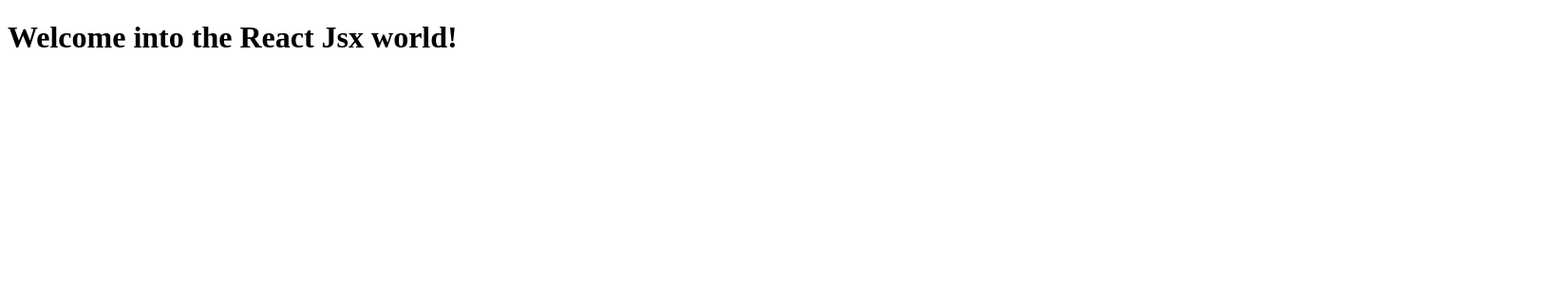
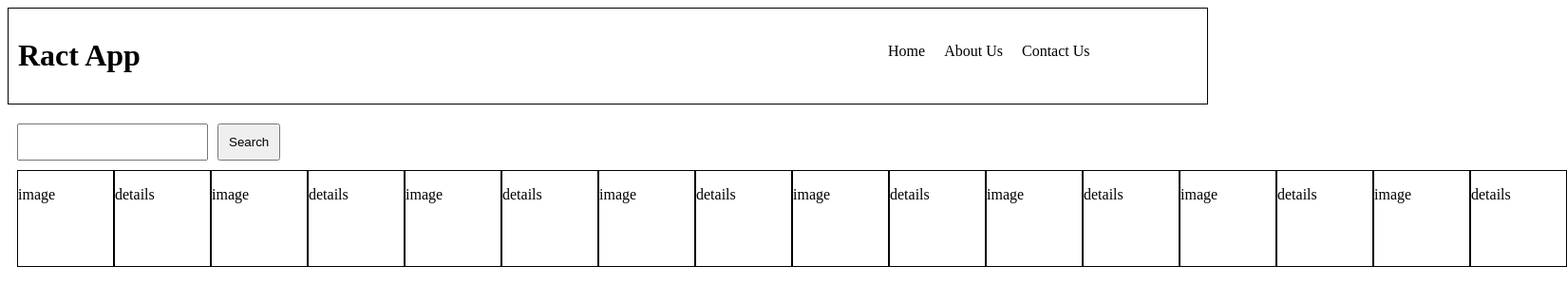
Before and after one commit to manishyadav1989/reactjs, a React (Vite) app: page / in a window 1280 px wide. Shown: the top 320 px of the page at 95% size, 1650 px wide, since content can reach past the window. Built offline with nearby package versions, Linux system fonts and the light colour scheme.

Commit message:
update css of container and card

```diff
--- a/App.js
+++ b/App.js
@@ -1,21 +1,17 @@
 import React from "react"
 import ReactDom from "react-dom/client";
+import Header from './src/components/Header';
+import Body from './src/components/Body';
+import "./style.css";
 
-// const heading = React.createElement(
-//     "div",
-//     {id:"parent", className:"parent"},
-//     React.createElement(
-//         "div",
-//         {id:"child", className:"child"},
-//         React.createElement(
-//             "h1",
-//             {id:"heading", className:"heading"},
-//             "Welcome into the React Js world!"
-//         )
-//     )
-// );
-//console.log(heading);
-const jsxHeading = <h1 id="heading">Welcome into the React Jsx world!</h1>;
-console.log(jsxHeading);
-const MainApp = ReactDom.createRoot(document.getElementById('app'));
-MainApp.render(jsxHeading);
+const AppLayout = () => {
+    return (
+        <div className="app">
+            <Header />
+            <Body />
+        </div>
+    )
+}
+
+const root = ReactDom.createRoot(document.getElementById('app'));
+root.render(<AppLayout/>);
--- /dev/null
+++ b/src/components/Body.js
@@ -0,0 +1,35 @@
+const Card = (props) => {
+    return (
+        <div className="item">
+            <div className="image">
+                <p>image</p>
+            </div>
+            <div className="details">
+                <p>details</p>
+            </div>
+        </div>
+    );
+}
+
+const Body = () => {
+    return (
+        <div className="container">
+            <div className="search">
+                <input type="text" className="inputBox" name="search" />
+                <button className="btnClass">Search</button>
+            </div>
+            <div className="card">
+                <Card />
+                <Card />
+                <Card />
+                <Card />
+                <Card />
+                <Card />
+                <Card />
+                <Card />
+            </div>
+        </div>
+    )
+}
+
+export default Body;
--- /dev/null
+++ b/src/components/Header.js
@@ -0,0 +1,18 @@
+const Header = () => {
+    return (
+        <div className="header">
+            <div className="logo">
+                <h1>Ract App</h1>
+            </div>
+            <div className="nav">
+                <ul className="nav-list">
+                    <li>Home</li>
+                    <li>About Us</li>
+                    <li>Contact Us</li>
+                </ul>
+            </div>
+        </div>
+    );
+}
+
+export default Header;
--- /dev/null
+++ b/style.css
@@ -0,0 +1,68 @@
+.header{
+    display: flex;
+    border: 1px solid #000;
+}
+.logo {
+    padding: 10px 10px;
+}
+.nav {
+    width: 80%;
+}
+.nav .nav-list {
+    display: flex;
+    padding: 10px 10px;
+    text-align: right;
+    list-style: none;
+    text-align: right;
+    text-align: right;
+    float: right;
+    text-align: left;
+}
+
+.nav .nav-list li{
+    padding: 10px 10px;
+    cursor: pointer;
+}
+
+.container {
+    padding: 10px 10px;
+}
+
+.container .search {
+    margin-top: 10px;
+}
+
+.container .inputBox {
+    padding: 10px 10px;
+}
+
+.container .btnClass {
+    padding: 10px 10px;
+    cursor: pointer;
+    margin-left: 10px;
+}
+
+.container .card {
+    display: flex;
+}
+
+.container .card .item {
+    margin-top: 10px;
+    display: flex;
+    width: 25%;
+    height: 200px;
+}
+
+.container .card .item .image {
+    display: flex;
+    width: 100px;
+    height: 100px;
+    border: 1px solid #000;
+}
+
+.container .card .item .details {
+    display: flex;
+    width: 100px;
+    height: 100px;
+    border: 1px solid #000;
+}
```
